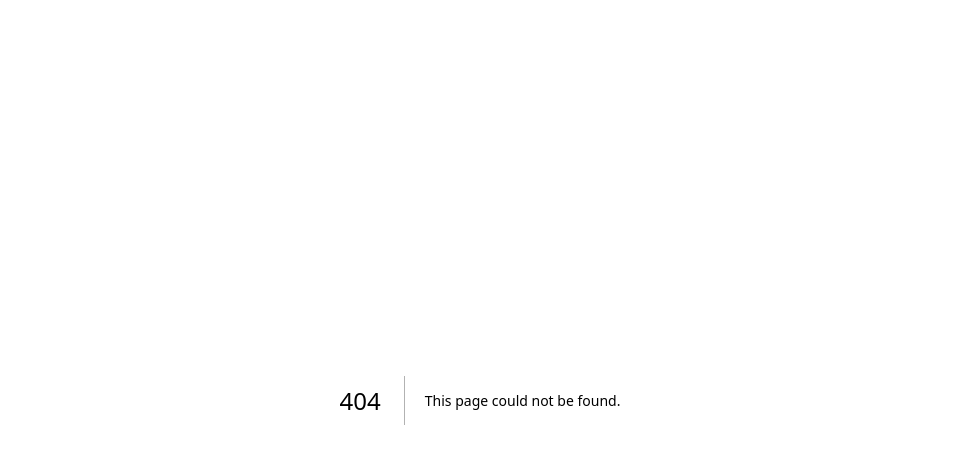
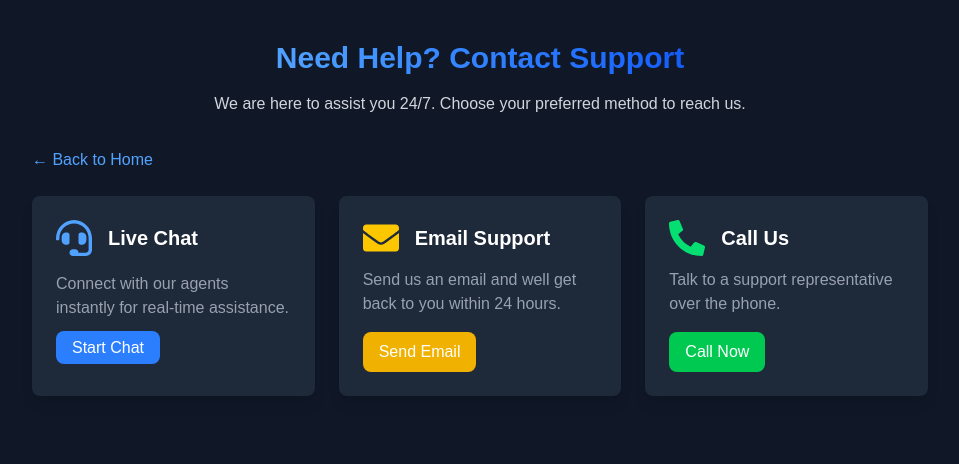
Before and after one commit to mubashirbappi5/echogpt-ui, a Next.js app: page /support in a window 1280 px wide. Before the commit this address had no page. Shown: the top 464 px of the page, without its empty margins (160-1119 px from the left). Built offline with nearby package versions, Linux system fonts and the light colour scheme.

Commit message:
added discord server

```diff
--- a/src/app/page.js
+++ b/src/app/page.js
@@ -1,7 +1,7 @@
 'use client';
 import { useState, useEffect } from 'react';
 import { IoSend, IoHome, IoChatbox, IoSettings, IoMenu, IoClose } from "react-icons/io5";
-import { FaHistory, FaServicestack, FaPhoneAlt } from "react-icons/fa";
+import { FaHistory, FaServicestack, FaPhoneAlt, FaDiscord } from "react-icons/fa";
 import { sendMessageToEchoGPT } from '@/utils/api';
 import Link from 'next/link';
 
@@ -60,15 +60,12 @@ export default function Sidebar() {
           <Link href="/history" className="flex items-center p-3 hover:bg-gray-700 rounded-lg transition">
             <FaHistory className="mr-2" /> History
           </Link>
-          <Link href="/services" className="flex items-center p-3 hover:bg-gray-700 rounded-lg transition">
-            <FaServicestack className="mr-2" /> Services
+          <Link href="/support" className="flex items-center p-3 hover:bg-gray-700 rounded-lg transition">
+            <FaServicestack className="mr-2" /> Support
           </Link>
-          <Link href="/contact" className="flex items-center p-3 hover:bg-gray-700 rounded-lg transition">
-            <FaPhoneAlt className="mr-2" /> Contact
-          </Link>
-          <Link href="/settings" className="flex items-center p-3 hover:bg-gray-700 rounded-lg transition">
-            <IoSettings className="mr-2" /> Settings
-          </Link>
+          <a href="https://discord.com/invite/JG8SXMtaeH" className="flex items-center p-3 hover:bg-gray-700 rounded-lg" onClick={() => setIsOpen(false)}>
+              <FaDiscord  className="mr-2 text-blue-400" />Discord
+            </a>
         </nav>
       </aside>
 
@@ -92,12 +89,12 @@ export default function Sidebar() {
             <Link href="/history" className="flex items-center p-3 hover:bg-gray-700 rounded-lg" onClick={() => setIsOpen(false)}>
               <FaHistory className="mr-2" /> History
             </Link>
-            <Link href="/services" className="flex items-center p-3 hover:bg-gray-700 rounded-lg" onClick={() => setIsOpen(false)}>
-              <FaServicestack className="mr-2" /> Services
+            <Link href="/support" className="flex items-center p-3 hover:bg-gray-700 rounded-lg" onClick={() => setIsOpen(false)}>
+              <FaServicestack className="mr-2" /> Support
             </Link>
-            <Link href="/contact" className="flex items-center p-3 hover:bg-gray-700 rounded-lg" onClick={() => setIsOpen(false)}>
-              <FaPhoneAlt className="mr-2" /> Contact
-            </Link>
+            <a href="https://discord.com/invite/JG8SXMtaeH" className="flex items-center p-3 hover:bg-gray-700 rounded-lg" onClick={() => setIsOpen(false)}>
+              <FaDiscord className="mr-2 text-blue-400" />Discord
+            </a>
           </nav>
         </div>
       )}
--- /dev/null
+++ b/src/app/support/page.js
@@ -0,0 +1,70 @@
+import Link from 'next/link';
+import React from 'react';
+import { FaEnvelope, FaHeadset, FaPhoneAlt } from 'react-icons/fa';
+
+const Support = () => {
+    return (
+        <div className="min-h-screen bg-gray-900 text-white py-10 px-5">
+        <div className="max-w-4xl mx-auto text-center">
+          <h1 className="text-3xl font-bold mb-4 bg-gradient-to-r from-blue-400 to-blue-600 inline-block text-transparent bg-clip-text">
+            Need Help? Contact Support
+          </h1>
+          <p className="text-gray-300 mb-8">
+            We are here to assist you 24/7. Choose your preferred method to reach us.
+          </p>
+
+          {/* Back Button */}
+          <Link href="/" className="text-blue-400 hover:text-blue-500 mb-6  flex justify-start">
+            ← Back to Home
+          </Link>
+        </div>
+
+        {/* Support Cards */}
+        <div className="grid md:grid-cols-3 gap-6 max-w-4xl mx-auto">
+          {/* Live Chat Support */}
+          <div className="bg-gray-800 p-6 space-y-4 rounded-lg shadow-lg hover:shadow-blue-500 transition">
+            <div className="flex items-center space-x-4">
+              <FaHeadset className="text-4xl text-blue-400" />
+              <h2 className="text-xl font-semibold">Live Chat</h2>
+            </div>
+            <p className="text-gray-400 mt-3">
+              Connect with our agents instantly for real-time assistance.
+            </p>
+            <Link href={'/'} className="mt-8 bg-blue-500 hover:bg-blue-600 text-white py-2 px-4 rounded-lg transition">
+              Start Chat
+            </Link>
+          </div>
+
+          {/* Email Support */}
+          <div className="bg-gray-800 p-6 rounded-lg shadow-lg hover:shadow-blue-500 transition">
+            <div className="flex items-center space-x-4">
+              <FaEnvelope className="text-4xl text-yellow-400" />
+              <h2 className="text-xl font-semibold">Email Support</h2>
+            </div>
+            <p className="text-gray-400 mt-3">
+              Send us an email and well get back to you within 24 hours.
+            </p>
+            <button className="mt-4 bg-yellow-500 hover:bg-yellow-600 text-white py-2 px-4 rounded-lg transition">
+              Send Email
+            </button>
+          </div>
+
+          {/* Phone Support */}
+          <div className="bg-gray-800 p-6 rounded-lg shadow-lg hover:shadow-blue-500 transition">
+            <div className="flex items-center space-x-4">
+              <FaPhoneAlt className="text-4xl text-green-400" />
+              <h2 className="text-xl font-semibold">Call Us</h2>
+            </div>
+            <p className="text-gray-400 mt-3">
+              Talk to a support representative over the phone.
+            </p>
+            <button className="mt-4 bg-green-500 hover:bg-green-600 text-white py-2 px-4 rounded-lg transition">
+              Call Now
+            </button>
+          </div>
+        </div>
+      </div>
+    );
+};
+
+export default Support;
```
